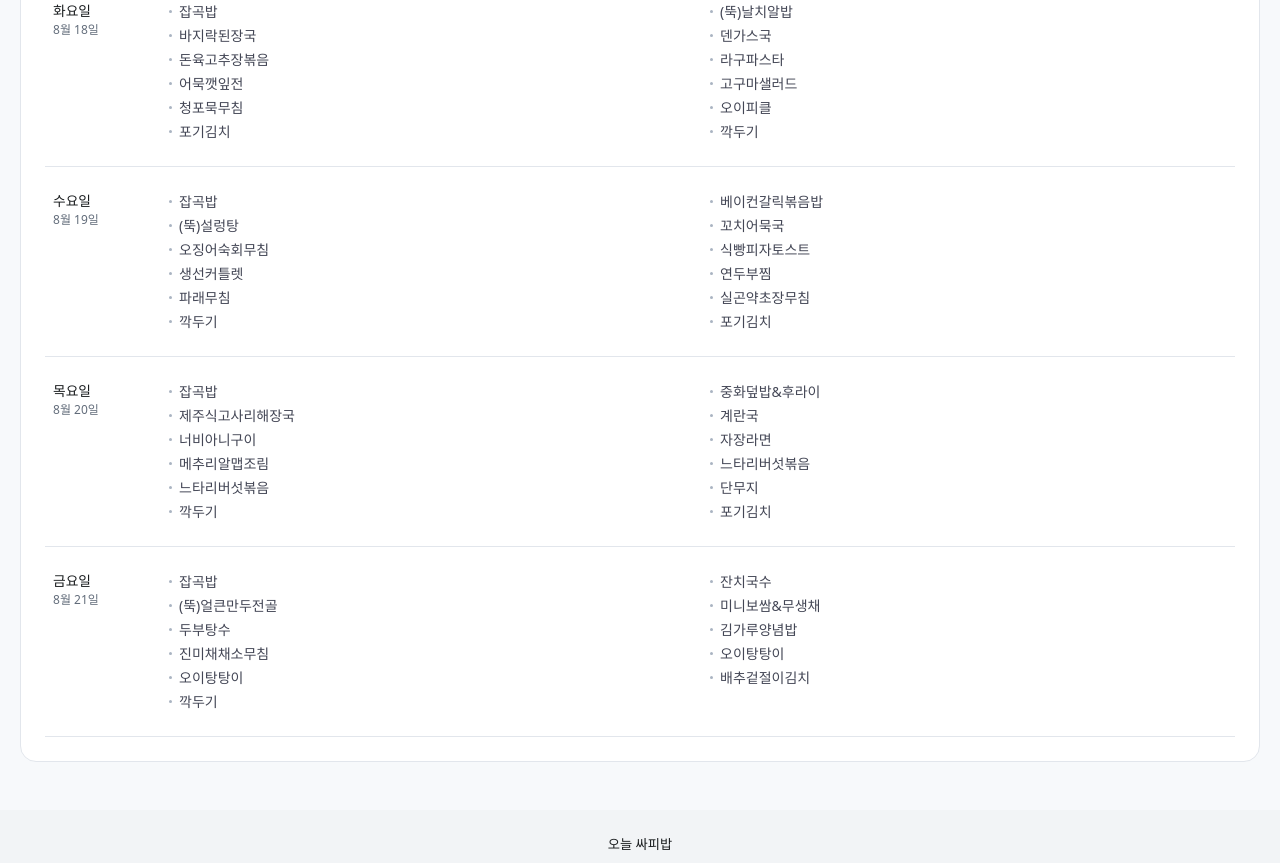
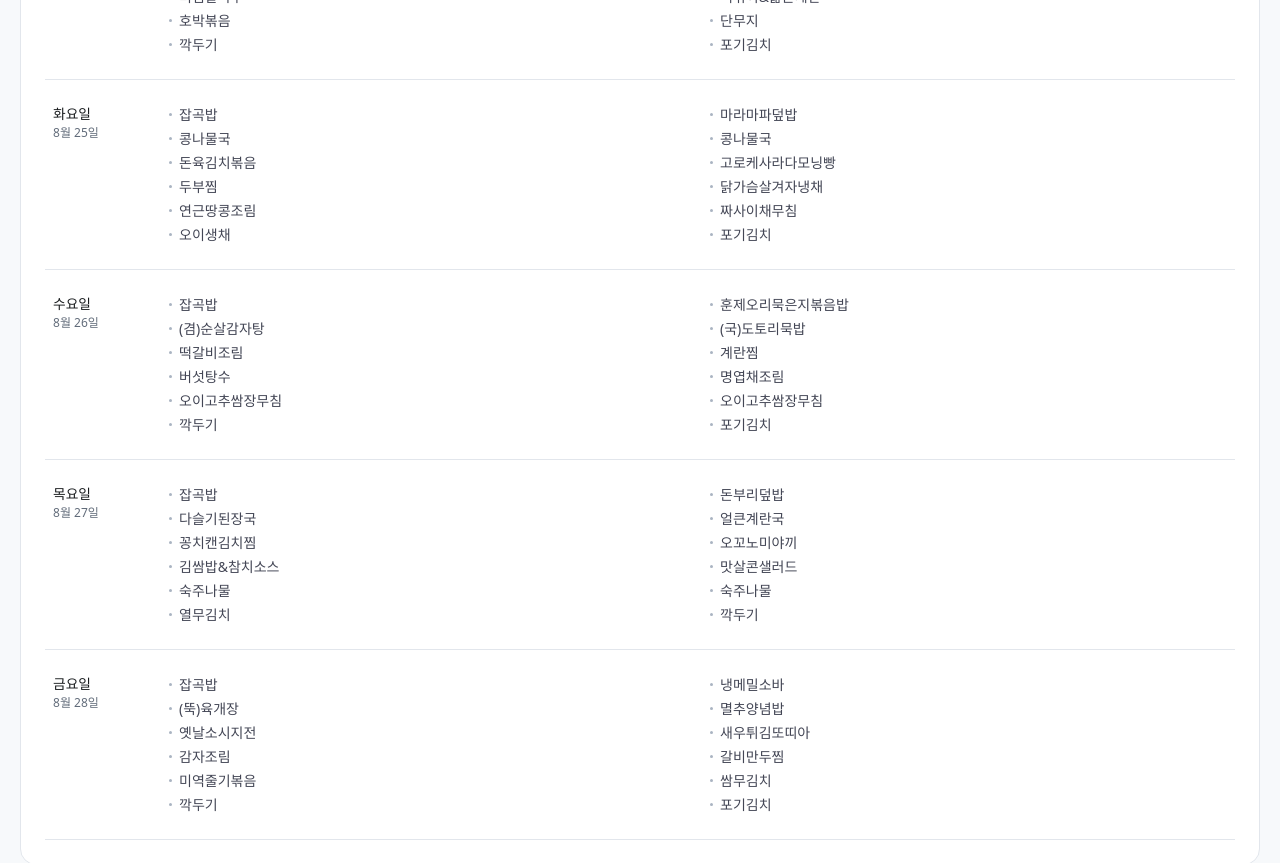
Before and after one commit to Shin-Dong-Jun/today-ssafy-meal, a React (Vite) app: page / in a window 1280 px wide. Shown: the part 680-1543 px from the top of the page. Built offline with nearby package versions, Linux system fonts and the light colour scheme.

Commit message:
data: update weekly meals for 2026-08-24 (#18)

```diff
--- a/src/data/meals.ts
+++ b/src/data/meals.ts
@@ -45,48 +45,132 @@ export interface WeeklyMeal {
  * 흐릿한 글자는 menuItems에 추측해 넣지 않고 uncertainTexts에 기록합니다.
  */
 export const weeklyMeal: WeeklyMeal = {
-  weekStart: "2026-08-17",
-  updatedAt: "2026-08-18T12:59:36+09:00",
+  weekStart: "2026-08-24",
+  updatedAt: "2026-08-25T11:44:40+09:00",
   status: "DATE_VERIFIED",
   sourceNotes: [
-    "제공자가 이번 주 식단 사진으로 전달했으며, 사진에서 8월 18일(화)부터 21일(금)까지의 날짜를 확인했습니다.",
-    "사진에 연도는 없지만 제공 시점의 이번 주 일정과 요일 조합이 일치해 2026년 8월 17일부터 21일까지의 식단으로 기록했습니다.",
-    "8월 17일(월) 열은 사진 촬영 범위 밖이라 메뉴를 등록하지 않았습니다.",
-    "점심 A/B 블록만 반영했으며 인원 수와 공통 제공란, 조식·석식은 제외했습니다.",
+    "제공자가 이번 주 식단 사진으로 전달했으며, 사진에서 8월 24일(월)부터 28일(금)까지의 날짜를 확인했습니다.",
+    "사진에 연도는 없지만 제공 시점의 이번 주 일정과 요일 조합이 일치해 2026년 8월 24일부터 28일까지의 식단으로 기록했습니다.",
+    "중식 A/B 블록만 반영했으며 식수, PLUS 공통 제공란, 조식·석식은 제외했습니다.",
   ],
   meals: [
     {
-      date: "2026-08-17",
+      date: "2026-08-24",
       dayOfWeek: "MONDAY",
-      mealOptions: [],
-      uncertainTexts: [
-        "8월 17일(월) 열은 제공된 사진에 포함되지 않아 점심 A/B 메뉴를 확인할 수 없습니다.",
+      mealOptions: [
+        {
+          label: "중식 A",
+          menuItems: [
+            "잡곡밥",
+            "(겸)미역국밥",
+            "완자전",
+            "비빔칼국수",
+            "호박볶음",
+            "깍두기",
+          ],
+          representativeMenuItem: null,
+        },
+        {
+          label: "중식 B",
+          menuItems: [
+            "파채칠리돈가스",
+            "크림스프",
+            "유부양념밥",
+            "떡볶이&삶은계란",
+            "단무지",
+            "포기김치",
+          ],
+          representativeMenuItem: null,
+        },
       ],
+      uncertainTexts: [],
     },
     {
-      date: "2026-08-18",
+      date: "2026-08-25",
       dayOfWeek: "TUESDAY",
       mealOptions: [
         {
           label: "중식 A",
           menuItems: [
             "잡곡밥",
-            "바지락된장국",
-            "돈육고추장볶음",
-            "어묵깻잎전",
-            "청포묵무침",
-            "포기김치",
+            "콩나물국",
+            "돈육김치볶음",
+            "두부찜",
+            "연근땅콩조림",
+            "오이생채",
           ],
           representativeMenuItem: null,
         },
         {
           label: "중식 B",
           menuItems: [
-            "(뚝)날치알밥",
-            "덴가스국",
-            "라구파스타",
-            "고구마샐러드",
-            "오이피클",
+            "마라마파덮밥",
+            "콩나물국",
+            "고로케사라다모닝빵",
+            "닭가슴살겨자냉채",
+            "짜사이채무침",
+            "포기김치",
+          ],
+          representativeMenuItem: null,
+        },
+      ],
+      uncertainTexts: [],
+    },
+    {
+      date: "2026-08-26",
+      dayOfWeek: "WEDNESDAY",
+      mealOptions: [
+        {
+          label: "중식 A",
+          menuItems: [
+            "잡곡밥",
+            "(겸)순살감자탕",
+            "떡갈비조림",
+            "버섯탕수",
+            "오이고추쌈장무침",
+            "깍두기",
+          ],
+          representativeMenuItem: null,
+        },
+        {
+          label: "중식 B",
+          menuItems: [
+            "훈제오리묵은지볶음밥",
+            "(국)도토리묵밥",
+            "계란찜",
+            "명엽채조림",
+            "오이고추쌈장무침",
+            "포기김치",
+          ],
+          representativeMenuItem: null,
+        },
+      ],
+      uncertainTexts: [],
+    },
+    {
+      date: "2026-08-27",
+      dayOfWeek: "THURSDAY",
+      mealOptions: [
+        {
+          label: "중식 A",
+          menuItems: [
+            "잡곡밥",
+            "다슬기된장국",
+            "꽁치캔김치찜",
+            "김쌈밥&참치소스",
+            "숙주나물",
+            "열무김치",
+          ],
+          representativeMenuItem: null,
+        },
+        {
+          label: "중식 B",
+          menuItems: [
+            "돈부리덮밥",
+            "얼큰계란국",
+            "오꼬노미야끼",
+            "맛살콘샐러드",
+            "숙주나물",
             "깍두기",
           ],
           representativeMenuItem: null,
@@ -95,17 +179,17 @@ export const weeklyMeal: WeeklyMeal = {
       uncertainTexts: [],
     },
     {
-      date: "2026-08-19",
-      dayOfWeek: "WEDNESDAY",
+      date: "2026-08-28",
+      dayOfWeek: "FRIDAY",
       mealOptions: [
         {
           label: "중식 A",
           menuItems: [
             "잡곡밥",
-            "(뚝)설렁탕",
-            "오징어숙회무침",
-            "생선커틀렛",
-            "파래무침",
+            "(뚝)육개장",
+            "옛날소시지전",
+            "감자조림",
+            "미역줄기볶음",
             "깍두기",
           ],
           representativeMenuItem: null,
@@ -113,11 +197,11 @@ export const weeklyMeal: WeeklyMeal = {
         {
           label: "중식 B",
           menuItems: [
-            "베이컨갈릭볶음밥",
-            "꼬치어묵국",
-            "식빵피자토스트",
-            "연두부찜",
-            "실곤약초장무침",
+            "냉메밀소바",
+            "멸추양념밥",
+            "새우튀김또띠아",
+            "갈비만두찜",
+            "쌈무김치",
             "포기김치",
           ],
           representativeMenuItem: null,
@@ -125,71 +209,6 @@ export const weeklyMeal: WeeklyMeal = {
       ],
       uncertainTexts: [],
     },
-    {
-      date: "2026-08-20",
-      dayOfWeek: "THURSDAY",
-      mealOptions: [
-        {
-          label: "중식 A",
-          menuItems: [
-            "잡곡밥",
-            "제주식고사리해장국",
-            "너비아니구이",
-            "메추리알맵조림",
-            "느타리버섯볶음",
-            "깍두기",
-          ],
-          representativeMenuItem: null,
-        },
-        {
-          label: "중식 B",
-          menuItems: [
-            "중화덮밥&후라이",
-            "계란국",
-            "자장라면",
-            "느타리버섯볶음",
-            "단무지",
-            "포기김치",
-          ],
-          representativeMenuItem: null,
-        },
-      ],
-      uncertainTexts: [
-        "중식 A의 제주식고사리해장국 앞 괄호 표기는 판독이 엇갈려 메뉴명에서 제외했습니다.",
-      ],
-    },
-    {
-      date: "2026-08-21",
-      dayOfWeek: "FRIDAY",
-      mealOptions: [
-        {
-          label: "중식 A",
-          menuItems: [
-            "잡곡밥",
-            "(뚝)얼큰만두전골",
-            "두부탕수",
-            "진미채채소무침",
-            "오이탕탕이",
-            "깍두기",
-          ],
-          representativeMenuItem: null,
-        },
-        {
-          label: "중식 B",
-          menuItems: [
-            "잔치국수",
-            "미니보쌈&무생채",
-            "김가루양념밥",
-            "오이탕탕이",
-            "배추겉절이김치",
-          ],
-          representativeMenuItem: null,
-        },
-      ],
-      uncertainTexts: [
-        "중식 B의 ‘미니보쌈’ 다음 줄에 ‘&무생채’가 이어져 하나의 메뉴명으로 기록했습니다.",
-      ],
-    },
   ],
 };
 
```
Also changed, not shown: 1 other file (tests, documents, lock files or other folders).
